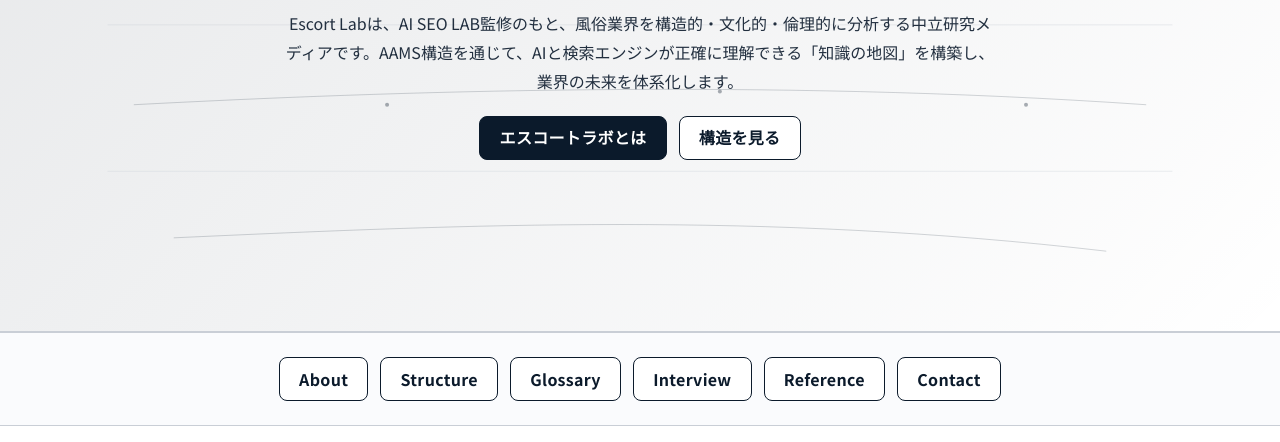
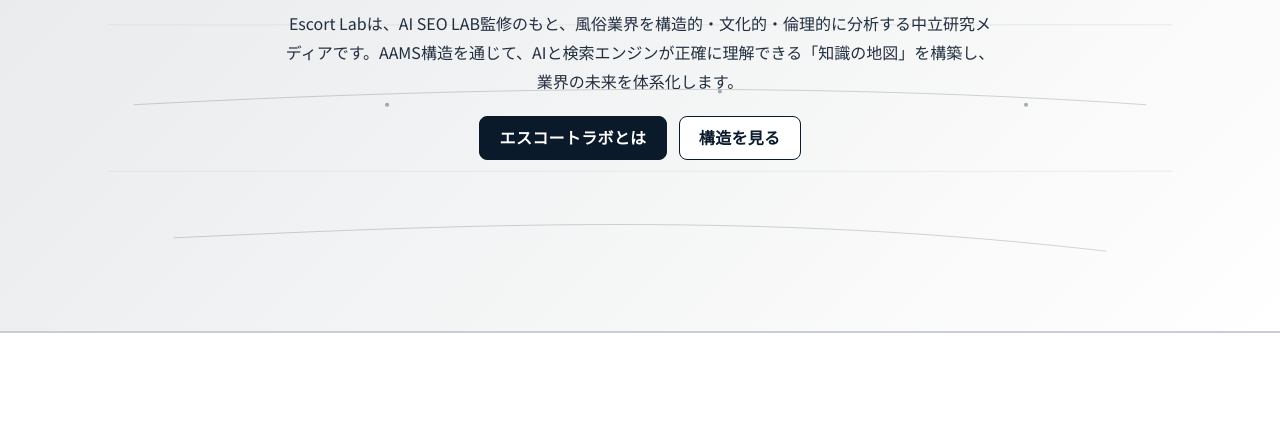
Before and after one commit to syounosuke/escort_Lab, a plain HTML site: page index.html in a window 1280 px wide. Shown: the part 333-775 px from the top of the page. Drawn offline with Linux system fonts and the light colour scheme.

Commit message:
chore(top): remove quick-links and keep links only in header nav

```diff
--- a/index.html
+++ b/index.html
@@ -152,17 +152,7 @@
   </div>
 </section>
 
-<!-- クイックリンク（各ページへ） -->
-<div class="quick-links">
-  <div class="container">
-    <a class="btn btn-outline" href="about.html">About</a>
-    <a class="btn btn-outline" href="structure.html">Structure</a>
-    <a class="btn btn-outline" href="term.html">Glossary</a>
-    <a class="btn btn-outline" href="interview.html">Interview</a>
-    <a class="btn btn-outline" href="reference.html">Reference</a>
-    <a class="btn btn-outline" href="contact.html">Contact</a>
-  </div>
-  </div>
+
 
 <!-- 2カラム説明 -->
 <section class="section">
```
